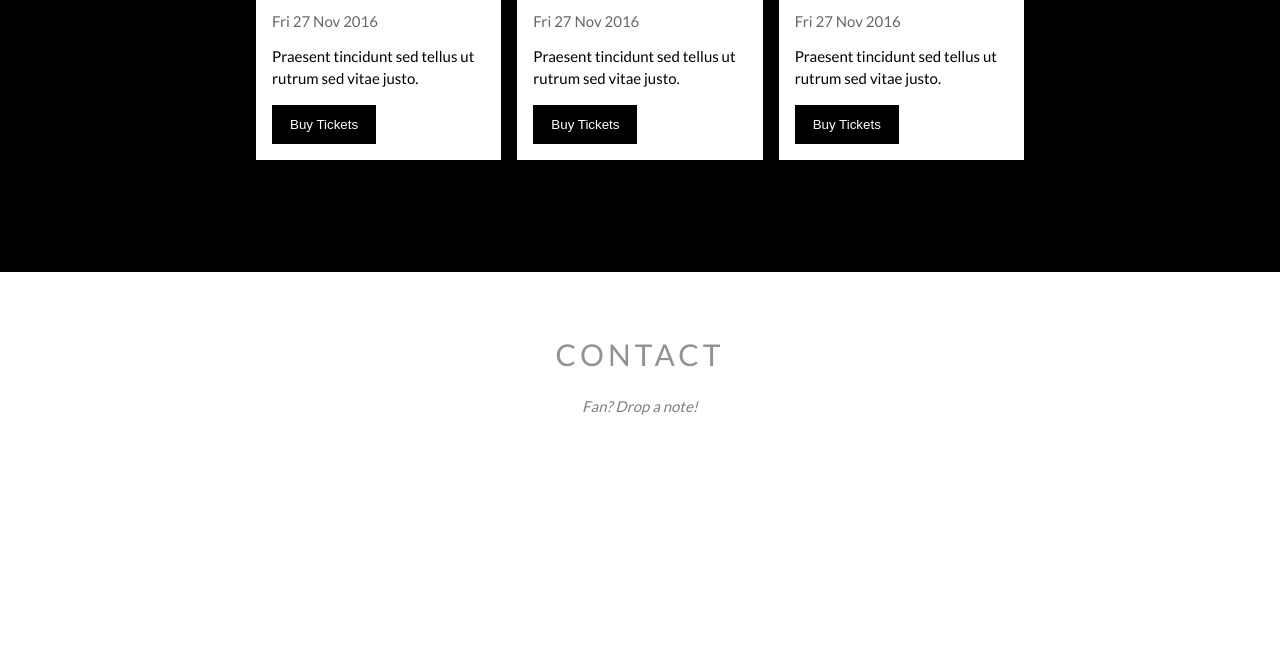
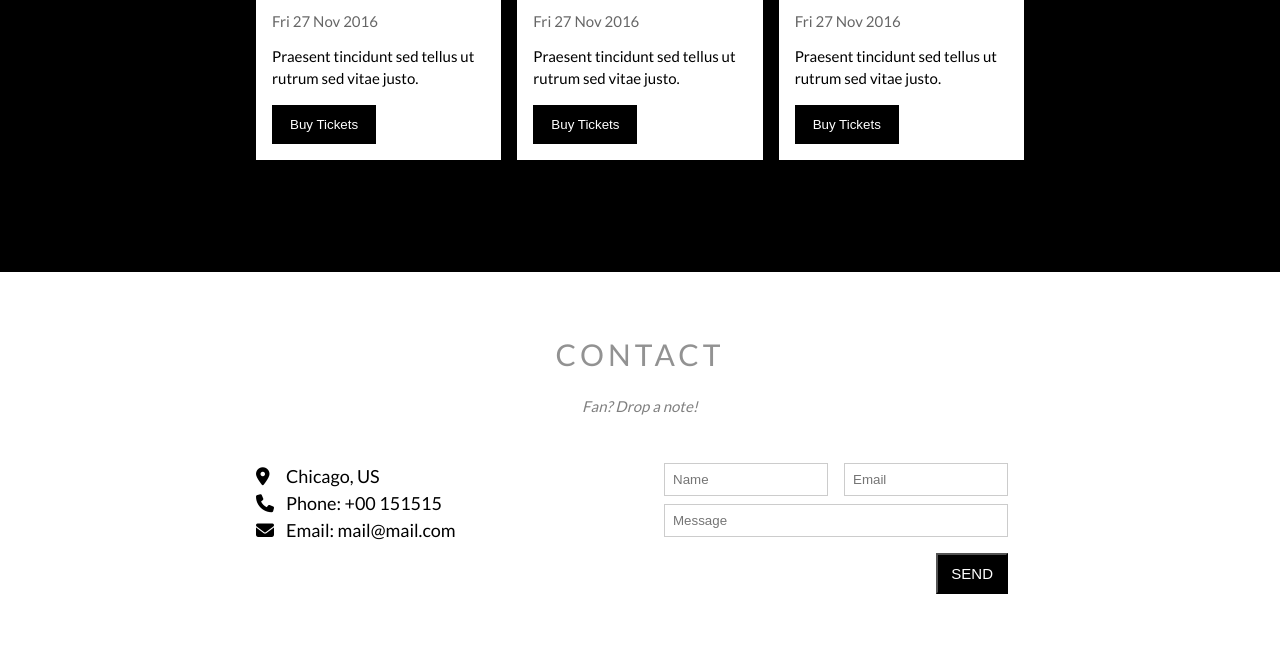
Before and after one commit to WizardSC/BTOBBand, a plain HTML site: page index.html in a window 1280 px wide. Shown: the part 2069-2727 px from the top of the page. Before the commit the page ends 2548 px from the top, so only its background shows below. Drawn offline with Linux system fonts and the light colour scheme.

Commit message:
update contact

```diff
--- a/assets/css/style.css
+++ b/assets/css/style.css
@@ -4,13 +4,57 @@
     box-sizing: border-box;
 }
 
+/* Common */
 .clear {
     clear: both;
+}
+
+.row {
+    margin-left: 8px;
+    margin-right: 8px;
+}
+
+.row::after {
+    content: "";
+    display: block;
+    clear: both;
+}
+
+.col {
+    float: left;
+    padding: 0 8px;
+}
+
+.col-third {
+    width: calc(100%/3);
+}
+
+.col-half {
+    width: 50%;
+}
+
+.col-full {
+    width: 100%;
 }
 
 .text-white {
     color: #fff !important;
 }
+
+.text-center {
+    text-align: center !important;
+}
+
+.mt-8 {
+    margin-top: 8px !important;
+}
+
+.mt-16 {
+    margin-top: 16px !important;
+}
+
+/* Common */
+
 
 /* Trong CSS, clear: both; được sử dụng để xóa bỏ hiệu ứng của các phần tử float bên trái hoặc bên phải. Khi một phần tử có thuộc tính float được sử dụng,
 nó sẽ trôi lềnh bềnh và làm cho các phần tử khác trên cùng một dòng không xuất hiện đúng vị trí như mong muốn. Để giải quyết vấn đề này, thuộc tính clear: both;
@@ -219,9 +263,9 @@ html {
 }
 
 #content .member-item {
-    width: calc(100%/3);
-    float: left;
-    text-align: center;
+    /* width: calc(100%/3); */
+    /* float: left; */
+    /* text-align: center; */
 }
 
 #content .member-name {
@@ -317,18 +361,18 @@ html {
 
 .tour-section .places-list {
     margin-top: 32px;
-    margin-left: 8px;
-    margin-right: 8px;
+    /* margin-left: 8px;
+    margin-right: 8px; */
     margin-bottom: 48px;
 }
 
-.tour-section .place-item {
-    float: left;
+/* .tour-section .place-item { */
+/* float: left; */
 
-    width: calc(100%/3);
-    padding: 0 8px;
+/* width: calc(100%/3); */
+/* padding: 0 8px; */
 
-}
+/* } */
 
 .tour-section .place-img {
     width: 100%;
@@ -431,7 +475,7 @@ html {
     /* Các giá trị ease-in-out và forwards sẽ giúp cho animation hoạt động mượt mà và giữ lại trạng thái cuối cùng của animation sau khi hoàn thành. */
 }
 
-.modal .modal-header{
+.modal .modal-header {
     display: flex;
     background-color: #009688;
     height: 130px;
@@ -443,11 +487,11 @@ html {
     color: #fff;
 }
 
-.modal .modal-heading-icon{
+.modal .modal-heading-icon {
     margin-right: 12px;
 }
 
-.modal .modal-close{
+.modal .modal-close {
     position: absolute;
     right: 0;
     top: 0;
@@ -457,38 +501,38 @@ html {
     transition: all 0.3s ease-in-out;
 }
 
-.modal .modal-close:hover{
+.modal .modal-close:hover {
     cursor: pointer;
     background-color: #ccc;
     color: #000;
 }
 
-.modal .modal-body{
+.modal .modal-body {
     padding: 16px;
     width: 100%;
 }
 
-.modal .modal-label{
+.modal .modal-label {
     display: block;
 
 }
 
-.modal .modal-input{
+.modal .modal-input {
     width: 100%;
     border: solid 1px #ccc;
     padding: 11px;
     font-size: 15px;
 }
 
-.modal .modal-label{
+.modal .modal-label {
     margin-bottom: 12px;
 }
 
-.modal .modal-input{
+.modal .modal-input {
     margin-bottom: 24px;
 }
 
-.modal #buy-tickets{
+.modal #buy-tickets {
     background-color: #009688;
     color: #fff;
     width: 100%;
@@ -498,7 +542,8 @@ html {
     text-transform: uppercase;
 
 }
-.modal #buy-tickets:hover{
+
+.modal #buy-tickets:hover {
     cursor: pointer;
     color: #000;
     transform: translateY(-5px);
@@ -508,18 +553,19 @@ html {
 
 
 /* Footer */
-.modal-footer{
+.modal-footer {
 
     text-align: right;
     padding: 16px;
     text-decoration: none;
 
 }
-.modal-footer a{
+
+.modal-footer a {
     color: #2196F3;
 }
 
-.modal.open{
+.modal.open {
     display: flex;
 }
 
@@ -528,16 +574,61 @@ html {
         opacity: 0;
         transform: translateY(-140px);
     }
+
     50% {
-        transform: translateY(30px); /* thêm một keyframe mới ở 50% để tạo ra hiệu ứng phóng to và thu nhỏ nhẹ nhàng. */
+        transform: translateY(30px);
+        /* thêm một keyframe mới ở 50% để tạo ra hiệu ứng phóng to và thu nhỏ nhẹ nhàng. */
     }
+
     100% {
         opacity: 1;
         transform: translateY(0);
     }
 }
 
+/* Contact form */
+.contact-content {
+    margin-top: 48px;
+}
 
+.contact-info {
+    font-size: 18px;
+    line-height: 1.5;
+}
+
+.contact-info i[class*="fa-"] {
+    width: 30px;
+    display: inline-block;
+}
+
+.contact-form {
+    font-size: 15px;
+
+
+}
+
+.contact-form .form-control {
+    padding: 8px;
+    border: #ccc solid 1px;
+    width: 100%;
+}
+
+.contact-form .form-submit-btn {
+    font-size: 15px;
+    background-color: #000;
+    color: #fff;
+    padding: 10px 13px;
+    float: right;
+    margin-right: 16px;
+
+}
+
+.contact-form .form-submit-btn:hover {
+    color: #000;
+    background-color: #ccc;
+    outline: node;
+    border: 1px solid #ccc;
+}
 
 
 
--- a/index.html
+++ b/index.html
@@ -69,28 +69,28 @@
                     consequat.
                 </p>
                 <div class="member-lists">
-                    <div class="member-item">
+                    <div class="col col-third text-center member-item">
                         <p class="member-name">Lee Changsub</p>
                         <img src="./assets/img/band/changsub.jpg" alt="" class="member-img">
                     </div>
-                    <div class="member-item">
+                    <div class="col col-third text-center member-item">
                         <p class="member-name">Seo Eunkwang</p>
                         <img src="./assets/img/band/eunkwang.jpg" alt="" class="member-img">
                     </div>
-                    <div class="member-item">
+                    <div class="col col-third text-center member-item">
                         <p class="member-name">Im Hyunsik</p>
                         <img src="./assets/img/band/hyunsik.jpg" alt="" class="member-img">
                     </div>
 
-                    <div class="member-item">
+                    <div class="col col-third text-center member-item">
                         <p class="member-name">Lee Minhyuk</p>
                         <img src="./assets/img/band/minhyuk.jpg" alt="" class="member-img">
                     </div>
-                    <div class="member-item">
+                    <div class="col col-third text-center member-item">
                         <p class="member-name">Shin Peniel</p>
                         <img src="./assets/img/band/peniel.jpg" alt="" class="member-img">
                     </div>
-                    <div class="member-item">
+                    <div class="col col-third text-center member-item">
                         <p class="member-name">Yook Sungjae</p>
                         <img src="./assets/img/band/sungjae.jpg" alt="" class="member-img">
                     </div>
@@ -111,8 +111,8 @@
                         <li>November<span class="quantity">3</span></li>
                     </ul>
                     <!-- Places -->
-                    <div class="places-list">
-                        <div class="place-item">
+                    <div class="row places-list">
+                        <div class="col col-third place-item">
                             <img src="./assets/img/place/place1.jpg" alt="" class="place-img">
                             <div class="place-body">
                                 <h3 class="place-heading">New York</h3>
@@ -122,7 +122,7 @@
                                 <button class="place-buy-btn js-buy-ticket">Buy Tickets</button>
                             </div>
                         </div>
-                        <div class="place-item">
+                        <div class="col col-third place-item">
                             <img src="./assets/img/place/place2.jpg" alt="" class="place-img">
                             <div class="place-body">
                                 <h3 class="place-heading">New York</h3>
@@ -132,7 +132,7 @@
                                 <button class="place-buy-btn js-buy-ticket">Buy Tickets</button>
                             </div>
                         </div>
-                        <div class="place-item">
+                        <div class="col col-third place-item">
                             <img src="./assets/img/place/place3.jpg" alt="" class="place-img">
                             <div class="place-body">
                                 <h3 class="place-heading">New York</h3>
@@ -142,7 +142,7 @@
                                 <button class="place-buy-btn js-buy-ticket">Buy Tickets</button>
                             </div>
                         </div>
-                        <div class="clear"></div>
+                        <!-- <div class="clear"></div> -->
                     </div>
                 </div>
             </div>
@@ -152,6 +152,35 @@
                     CONTACT
                 </h2>
                 <p class="section-sub-heading ">Fan? Drop a note!</p>
+
+                <div class="row contact-content">
+                    <div class="col col-half contact-info">
+                        <p><i class="fa-sharp fa-solid fa-location-dot"></i>Chicago, US</p>
+                        <p><i class="fa-solid fa-phone"></i>Phone: +00 151515</p>
+                        <p><i class="fa-solid fa-envelope"></i>Email: mail@mail.com</p>
+
+                    </div>
+                    <div class="col col-half contact-form">
+                        <div class="row">
+                            <div class="col col-half">
+                                <input type="text" placeholder="Name"  required="required" id="" class="form-control">
+                            </div>
+
+                            <div class="col col-half">
+                                <input type="email" placeholder="Email"  required="required" id=""  class="form-control">
+                            </div>
+                            <!-- <div class="clear"></div> -->
+                        </div>
+                        <div class="row mt-8">
+                            <div class="col col-full">
+                                <input type="text" placeholder="Message"  required="required"id="" class="form-control">
+                            </div>
+                        </div>
+                        <input class="form-submit-btn mt-16" type="submit" value="SEND">
+
+
+                    </div>
+                </div>
             </div>
         </div>
         <div id="footer">
@@ -187,7 +216,7 @@
                     <i class="fa-solid fa-check"></i>
                 </button>
             </div>
-            <footer class="modal-footer">
+            <footer class="modal-footer mt-8">
                 <p>Need <a href="">help?</a></p>
             </footer>
 
@@ -199,22 +228,22 @@
         const modal = document.querySelector('.js-modal')
         const modalClose = document.querySelector('.js-modal-close')
         const modalContainer = document.querySelector('.js-modal-container')
-        function showBuyTickets(){
+        function showBuyTickets() {
             modal.classList.add('open')
         }
 
-        function hideBuyTickets(){
+        function hideBuyTickets() {
             modal.classList.remove('open')
         }
-        for (const buyBtn of buyBtns){
+        for (const buyBtn of buyBtns) {
             buyBtn.addEventListener('click', showBuyTickets)
         }
 
-        modalClose.addEventListener('click',hideBuyTickets)
+        modalClose.addEventListener('click', hideBuyTickets)
 
         modal.addEventListener('click', hideBuyTickets)
 
-        modalContainer.addEventListener('click', function(event){
+        modalContainer.addEventListener('click', function (event) {
             event.stopPropagation()
         })
     </script>
```
